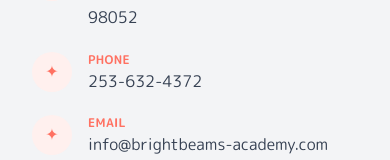
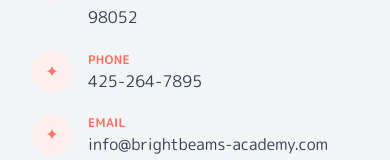
Before and after one commit to BrightBeamsAcademy/official_website, a Next.js app: page /contact in a window 390 px wide. Shown: the part 762-922 px from the top of the page. Built offline with nearby package versions, Linux system fonts and the light colour scheme.

Commit message:
Update academy phone number

```diff
--- a/app/components/TopBar.tsx
+++ b/app/components/TopBar.tsx
@@ -3,7 +3,7 @@ export default function TopBar() {
     <div className="bg-[#ff7162] text-white text-sm py-2">
       <div className="max-w-7xl mx-auto px-8 flex justify-between items-center">
         <div className="flex gap-6">
-          <a href="tel:2536324372" className="hover:opacity-80">📞 253-632-4372</a>
+          <a href="tel:4252647895" className="hover:opacity-80">📞 425-264-7895</a>
           <a href="mailto:info@brightbeamsacademy.com" className="hover:opacity-80">✉ info@brightbeamsacademy.com</a>
         </div>
         <a href="#" className="hover:opacity-80">Log in or Register</a>
--- a/app/config.ts
+++ b/app/config.ts
@@ -1,6 +1,6 @@
 export const CONTACT = {
-  phone: "253-632-4372",
-  phoneTel: "2536324372",
+  phone: "425-264-7895",
+  phoneTel: "4252647895",
   email: "info@brightbeams-academy.com",
   address: "8693 161st Ave NE, Redmond, WA 98052",
   mapsEmbed: "https://maps.google.com/maps?q=8693+161st+Ave+NE,+Redmond,+WA+98052&output=embed",
```
